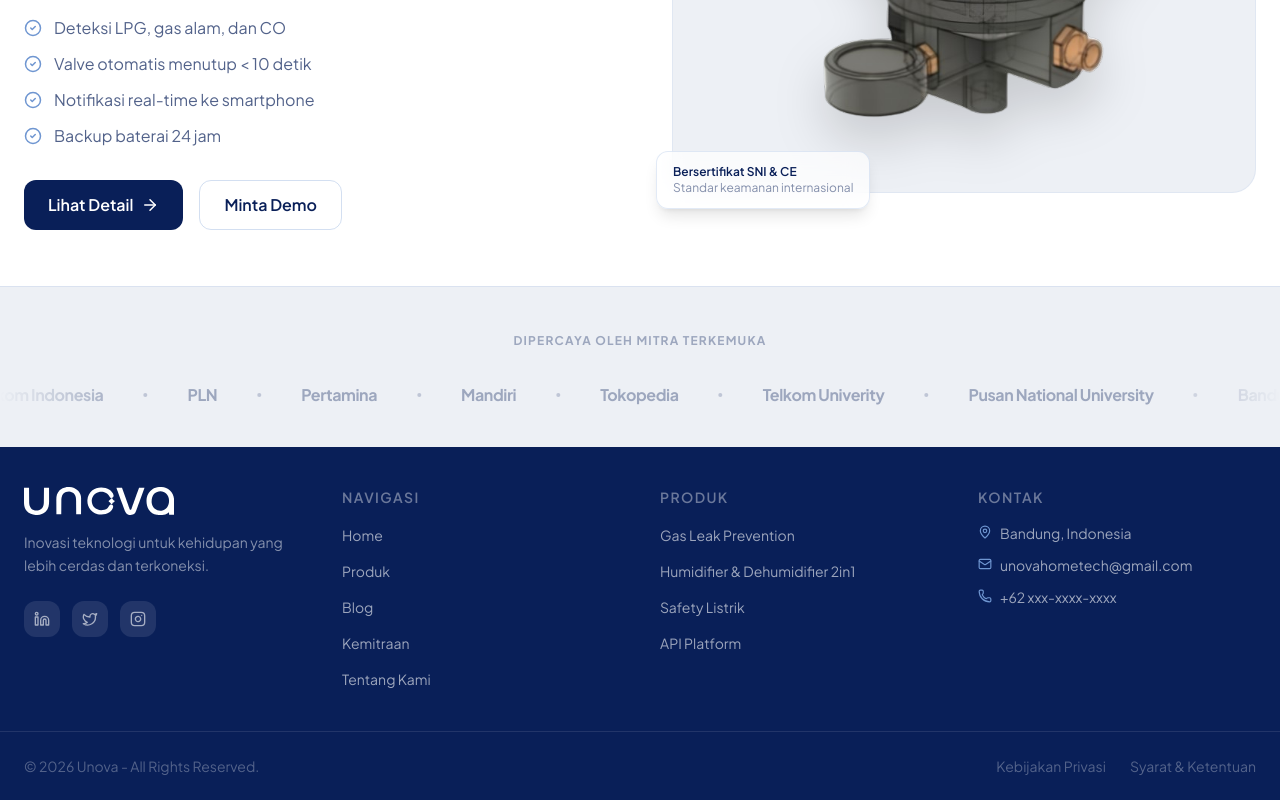
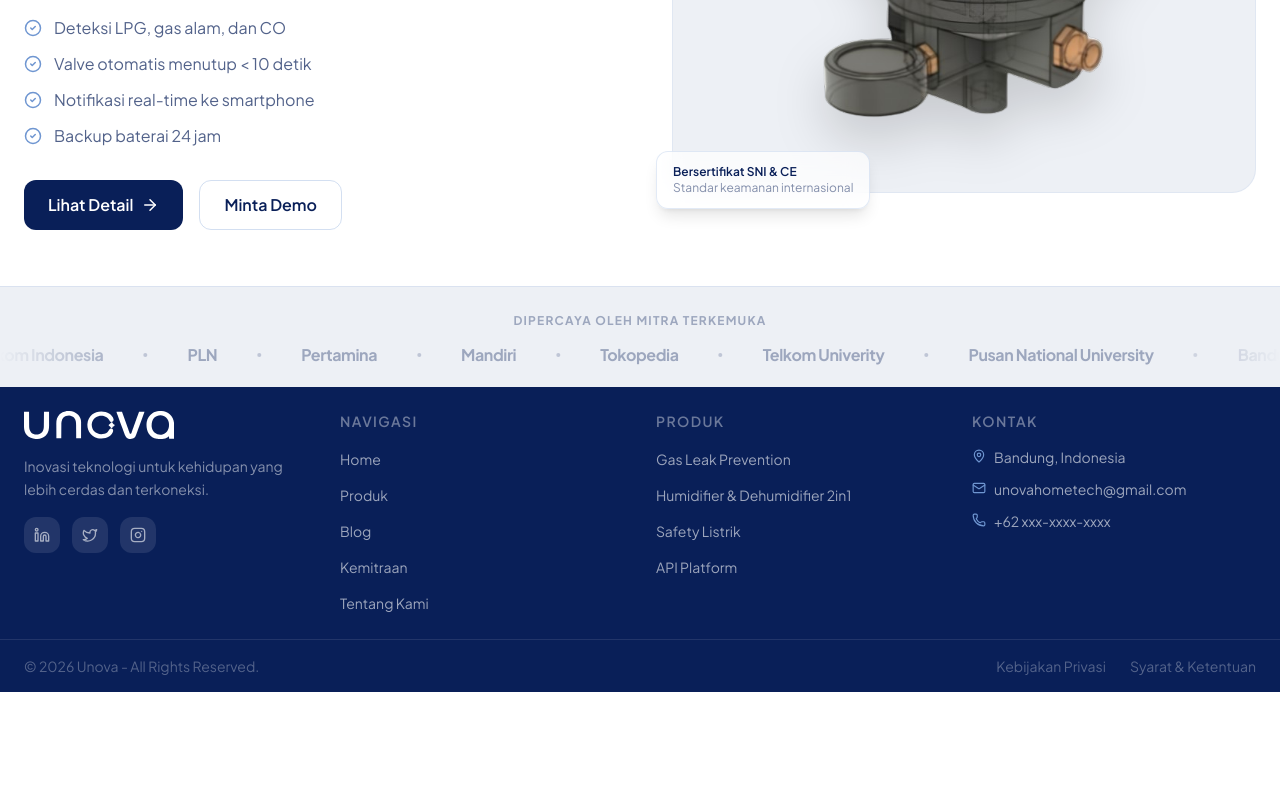
Before and after one commit to ripkie/unovaWebsite, a Next.js app: page / in a window 1280 px wide. Shown: the part 2272-3072 px from the top of the page. After the commit the page ends 2964 px from the top, so only its background shows below. Built offline with nearby package versions, Linux system fonts and the light colour scheme.

Commit message:
fix: perkecil footer

```diff
--- a/src/app/page.tsx
+++ b/src/app/page.tsx
@@ -334,14 +334,14 @@
 
       {/* ─── PARTNER SLIDER ── infinite loop yang benar ───────────────── */}
       {partners.length > 0 && (
-        <section className="py-10 border-t border-[#6F96D1]/15 overflow-hidden" style={{ background: "#EDF0F5" }}>
+        <section className="py-5 border-t border-[#6F96D1]/15 overflow-hidden" style={{ background: "#EDF0F5" }}>
           <style>{`
             @keyframes slider {
               from { transform: translateX(0); }
               to   { transform: translateX(-50%); }
             }
           `}</style>
-          <div className="max-w-7xl mx-auto px-6 mb-8 text-center">
+          <div className="max-w-7xl mx-auto px-6 mb-3 text-center">
             <span className="text-brand-navy/35 text-xs font-bold tracking-widest uppercase">
               Dipercaya oleh mitra terkemuka
             </span>
--- a/src/components/Footer.tsx
+++ b/src/components/Footer.tsx
@@ -41,7 +41,7 @@
       </div> */}
 
       {/* Links */}
-      <div className="max-w-7xl mx-auto px-6 py-10 grid grid-cols-2 md:grid-cols-4 gap-10">
+      <div className="max-w-7xl mx-auto px-6 py-6 grid grid-cols-2 md:grid-cols-4 gap-8">
         <div className="col-span-2 md:col-span-1">
           <Image
             src="/logoUnova.svg"
@@ -53,7 +53,7 @@
           <p className="mt-4 text-white/50 text-sm leading-relaxed">
             Inovasi teknologi untuk kehidupan yang lebih cerdas dan terkoneksi.
           </p>
-          <div className="flex gap-3 mt-6">
+          <div className="flex gap-3 mt-4">
             {[
               { icon: Linkedin, href: "#" },
               { icon: Twitter, href: "#" },
@@ -139,7 +139,7 @@
       </div>
 
       <div className="border-t border-white/10">
-        <div className="max-w-7xl mx-auto px-6 py-6 flex flex-col sm:flex-row justify-between items-center gap-3 text-white/30 text-sm">
+        <div className="max-w-7xl mx-auto px-6 py-4 flex flex-col sm:flex-row justify-between items-center gap-3 text-white/30 text-sm">
           <span>© {new Date().getFullYear()} Unova - All Rights Reserved.</span>
           <div className="flex gap-6">
             <Link href="#" className="hover:text-white/60 transition-colors">
```
